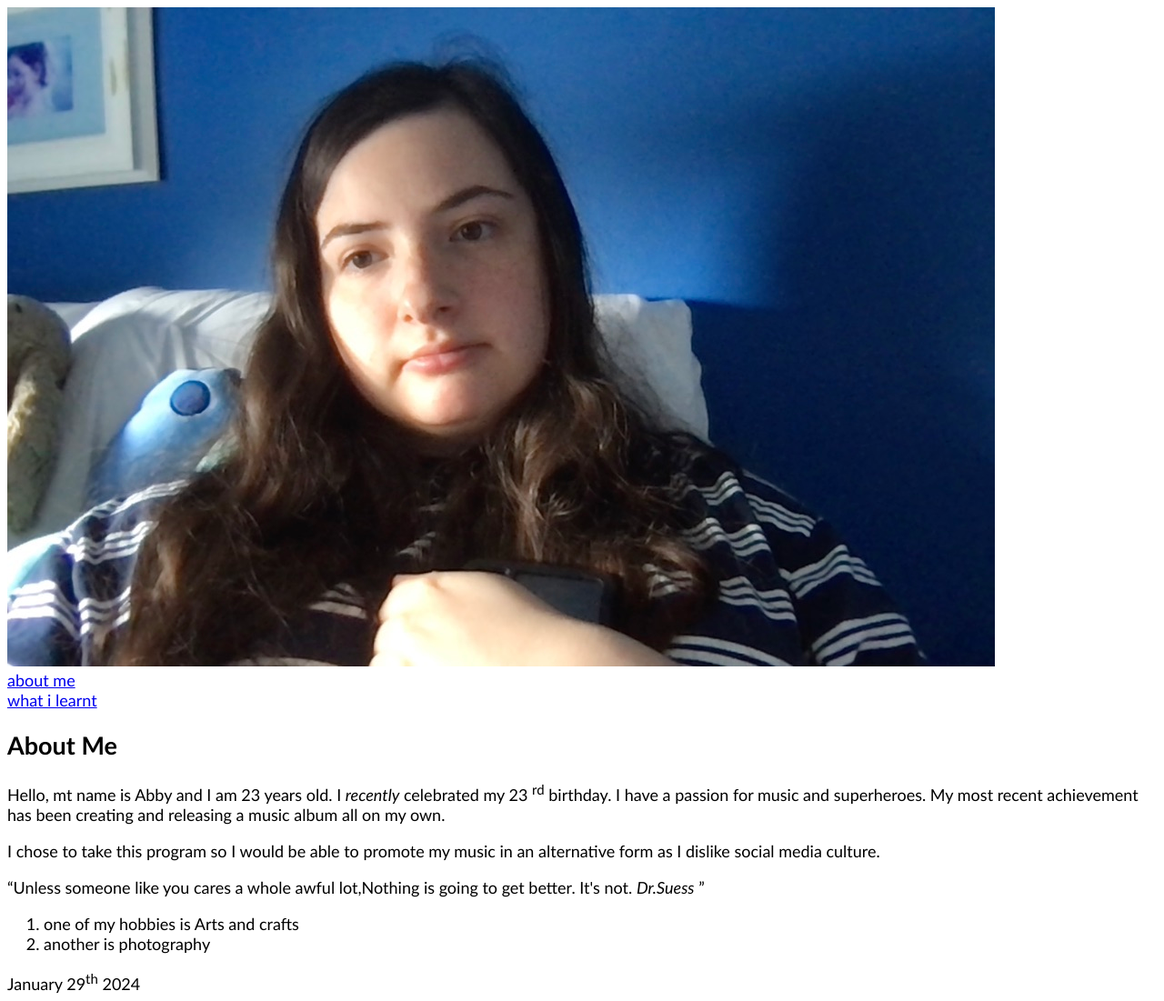
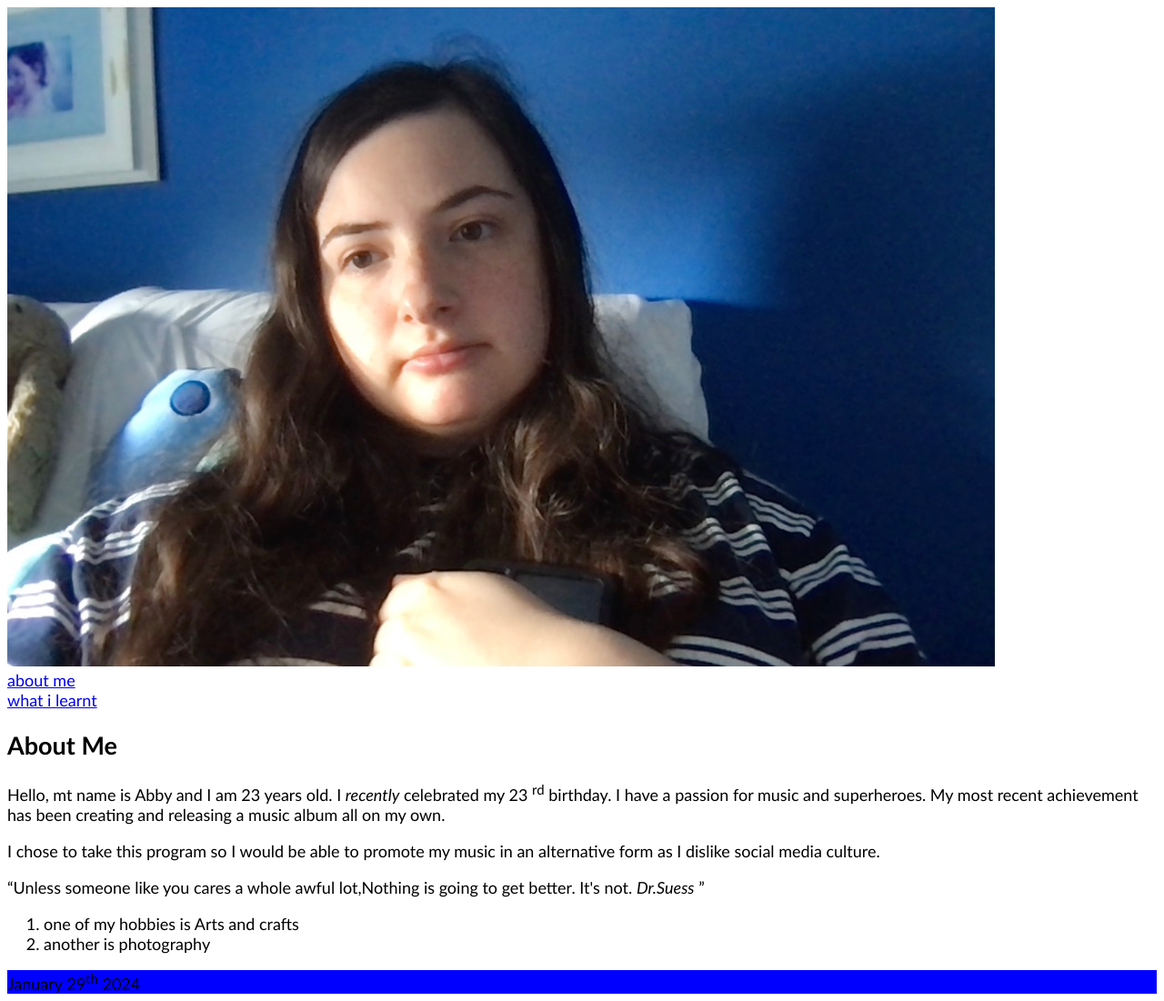
Before and after one commit to mand0067/mand0067.github.io, a plain HTML site: page html-assignment/index.html in a window 1280 px wide. Shown: the whole page at 91% size. Drawn offline with Linux system fonts and the light colour scheme.

Commit message:
changes backgroung and updates header and footer

```diff
--- a/html-assignment/css/main.css
+++ b/html-assignment/css/main.css
@@ -2,3 +2,6 @@ body{
     font-family: 'Gill Sans', 'Gill Sans MT', Calibri, 'Trebuchet MS', sans-serif;
     font-size: 18px;
 }
+header,footer{
+    background-color: blue;
+}
```
